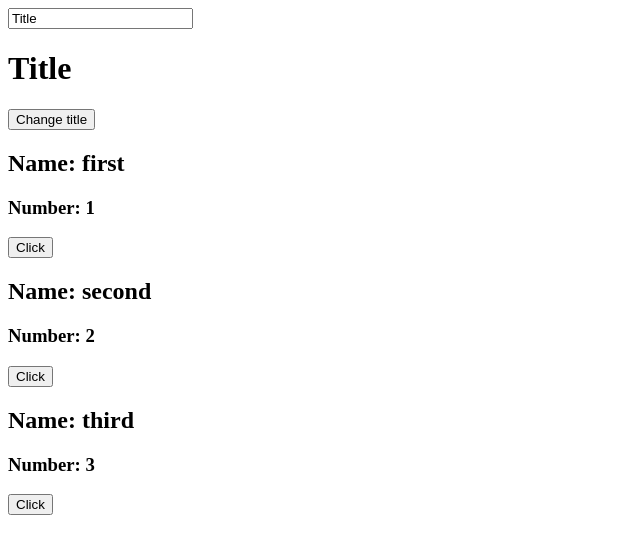
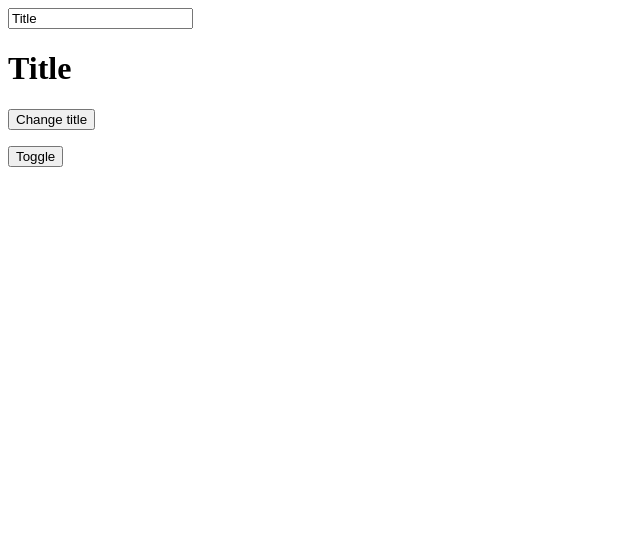
Before and after one commit to samolevich/reactapp, a React (Create React App) app: page / in a window 1280 px wide. Shown: the top 554 px of the page, without its empty margins (0-640 px from the left). Built offline with nearby package versions, Linux system fonts and the light colour scheme; the HTML template or start-up script is replaced by a standard one.

Commit message:
add toggle button for show/hidden Items

```diff
--- a/src/App.js
+++ b/src/App.js
@@ -9,6 +9,7 @@ export class App extends Component {
       {name: 'third', number: 3},
     ],
     title: 'Title',
+    showItems: false,
   }
 
   changeTitle = (arg) => {
@@ -19,13 +20,20 @@ export class App extends Component {
     this.setState({title: event.target.value})
   }
 
+  toggleShow = () => {
+    this.setState({
+      showItems: !this.state.showItems,
+    })
+  }
+
   render() {
     return (
       <div>
         <input type="text" onChange={this.inputChange} value={this.state.title} />
         <h1>{this.state.title}</h1>
         <button onClick={() => this.changeTitle('main')}>Change title</button>
-        { this.state.items.map(item => <Item key={item.name + item.number} name={item.name} number={item.number} changeTitle={this.changeTitle} />) }
+        <p><button onClick={this.toggleShow}>Toggle</button></p>
+        { (this.state.showItems) ? this.state.items.map(item => <Item key={item.name + item.number} name={item.name} number={item.number} changeTitle={this.changeTitle} />) : null}
       </div>
     )
   }
```
